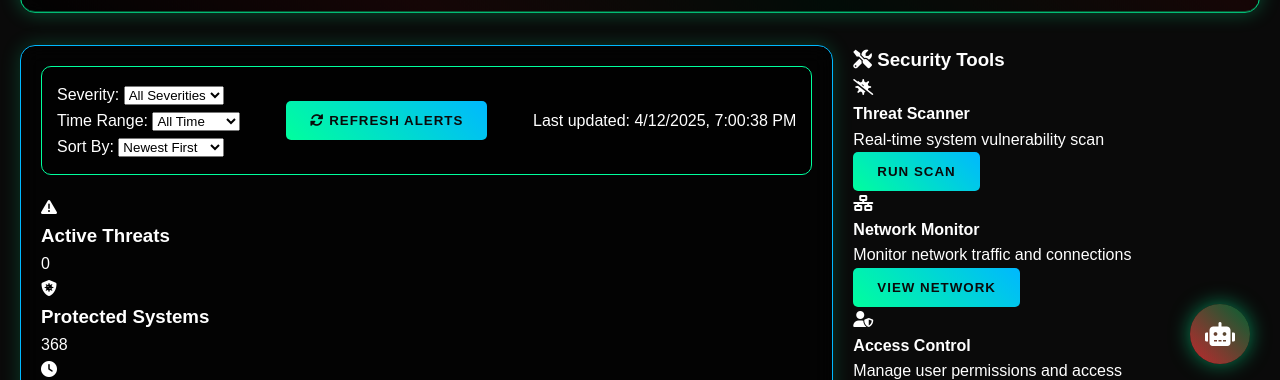
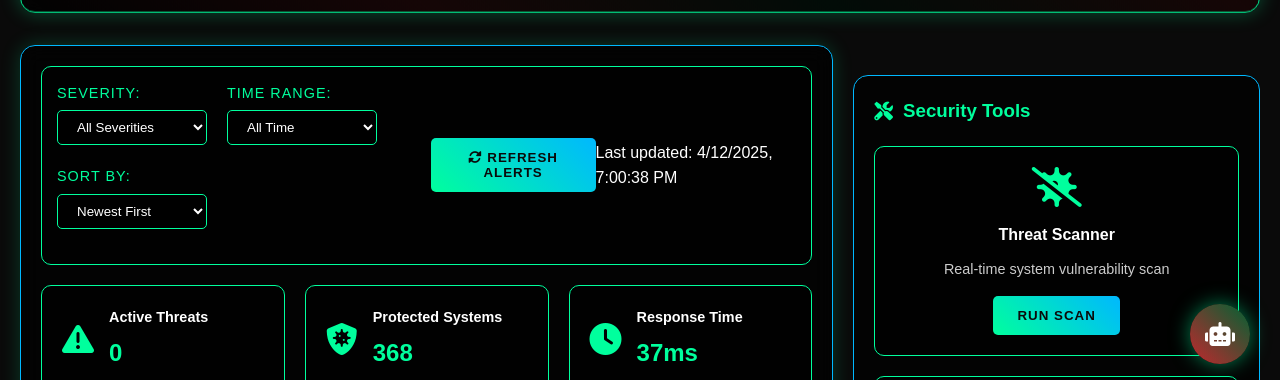
Before and after one commit to solexo/Rss, a plain HTML site: page index.html in a window 1280 px wide. Shown: the part 406-786 px from the top of the page. Drawn offline with nearby package versions, Linux system fonts and the light colour scheme; no server answers.

Commit message:
Update styles.css

```diff
--- a/styles.css
+++ b/styles.css
@@ -607,3 +607,200 @@ body {
 .message {
     transition: all 0.3s ease;
 }
+
+/* Filter Controls */
+.filter-controls {
+    display: flex;
+    gap: 20px;
+    margin-bottom: 20px;
+    flex-wrap: wrap;
+}
+
+.filter-group {
+    display: flex;
+    flex-direction: column;
+    gap: 5px;
+}
+
+.filter-group label {
+    color: var(--primary-color);
+    font-size: 0.9em;
+    text-transform: uppercase;
+    letter-spacing: 1px;
+}
+
+.cyber-select {
+    padding: 8px 15px;
+    background: rgba(0, 0, 0, 0.5);
+    border: 1px solid var(--primary-color);
+    border-radius: 5px;
+    color: var(--text-color);
+    cursor: pointer;
+    transition: all 0.3s;
+    min-width: 150px;
+}
+
+.cyber-select:hover {
+    border-color: var(--secondary-color);
+    box-shadow: 0 0 10px rgba(0, 255, 157, 0.2);
+}
+
+.cyber-select:focus {
+    outline: none;
+    border-color: var(--secondary-color);
+    box-shadow: 0 0 15px rgba(0, 255, 157, 0.3);
+}
+
+/* Security Stats */
+.security-stats {
+    display: grid;
+    grid-template-columns: repeat(auto-fit, minmax(200px, 1fr));
+    gap: 20px;
+    margin-bottom: 30px;
+}
+
+.stat-card {
+    background: rgba(0, 0, 0, 0.5);
+    border: 1px solid var(--primary-color);
+    border-radius: 10px;
+    padding: 20px;
+    display: flex;
+    align-items: center;
+    gap: 15px;
+    transition: all 0.3s;
+}
+
+.stat-card:hover {
+    transform: translateY(-5px);
+    box-shadow: 0 0 20px rgba(0, 255, 157, 0.2);
+}
+
+.stat-card i {
+    font-size: 2em;
+    color: var(--primary-color);
+}
+
+.stat-content h3 {
+    font-size: 0.9em;
+    color: var(--text-color);
+    margin-bottom: 5px;
+}
+
+.stat-content p {
+    font-size: 1.5em;
+    color: var(--primary-color);
+    font-weight: bold;
+}
+
+/* Security Tools */
+.security-tools {
+    background: rgba(0, 0, 0, 0.7);
+    border-radius: 15px;
+    padding: 20px;
+    margin-top: 30px;
+    border: 1px solid var(--secondary-color);
+}
+
+.security-tools h3 {
+    color: var(--primary-color);
+    margin-bottom: 20px;
+    display: flex;
+    align-items: center;
+    gap: 10px;
+}
+
+.tools-grid {
+    display: grid;
+    grid-template-columns: repeat(auto-fit, minmax(250px, 1fr));
+    gap: 20px;
+}
+
+.tool-card {
+    background: rgba(0, 0, 0, 0.5);
+    border-radius: 10px;
+    padding: 20px;
+    text-align: center;
+    transition: all 0.3s;
+    border: 1px solid var(--primary-color);
+}
+
+.tool-card:hover {
+    transform: translateY(-5px);
+    box-shadow: 0 0 20px rgba(0, 255, 157, 0.2);
+}
+
+.tool-card i {
+    font-size: 2.5em;
+    color: var(--primary-color);
+    margin-bottom: 15px;
+}
+
+.tool-card h4 {
+    color: var(--text-color);
+    margin-bottom: 10px;
+}
+
+.tool-card p {
+    color: var(--text-color);
+    opacity: 0.8;
+    margin-bottom: 15px;
+    font-size: 0.9em;
+}
+
+/* Alert Enhancements */
+.alert {
+    position: relative;
+    overflow: hidden;
+}
+
+.alert::after {
+    content: '';
+    position: absolute;
+    top: 0;
+    left: 0;
+    width: 100%;
+    height: 100%;
+    background: linear-gradient(45deg,
+        transparent 0%,
+        rgba(0, 255, 157, 0.1) 50%,
+        transparent 100%
+    );
+    animation: alertShine 3s infinite;
+}
+
+@keyframes alertShine {
+    0% { transform: translateX(-100%); }
+    100% { transform: translateX(100%); }
+}
+
+.alert.high {
+    border-left-color: var(--moroccan-red);
+}
+
+.alert.medium {
+    border-left-color: #f39c12;
+}
+
+.alert.low {
+    border-left-color: #2ecc71;
+}
+
+/* Responsive Adjustments */
+@media (max-width: 768px) {
+    .filter-controls {
+        flex-direction: column;
+        gap: 10px;
+    }
+
+    .cyber-select {
+        width: 100%;
+    }
+
+    .security-stats {
+        grid-template-columns: 1fr;
+    }
+
+    .tools-grid {
+        grid-template-columns: 1fr;
+    }
+}
```
